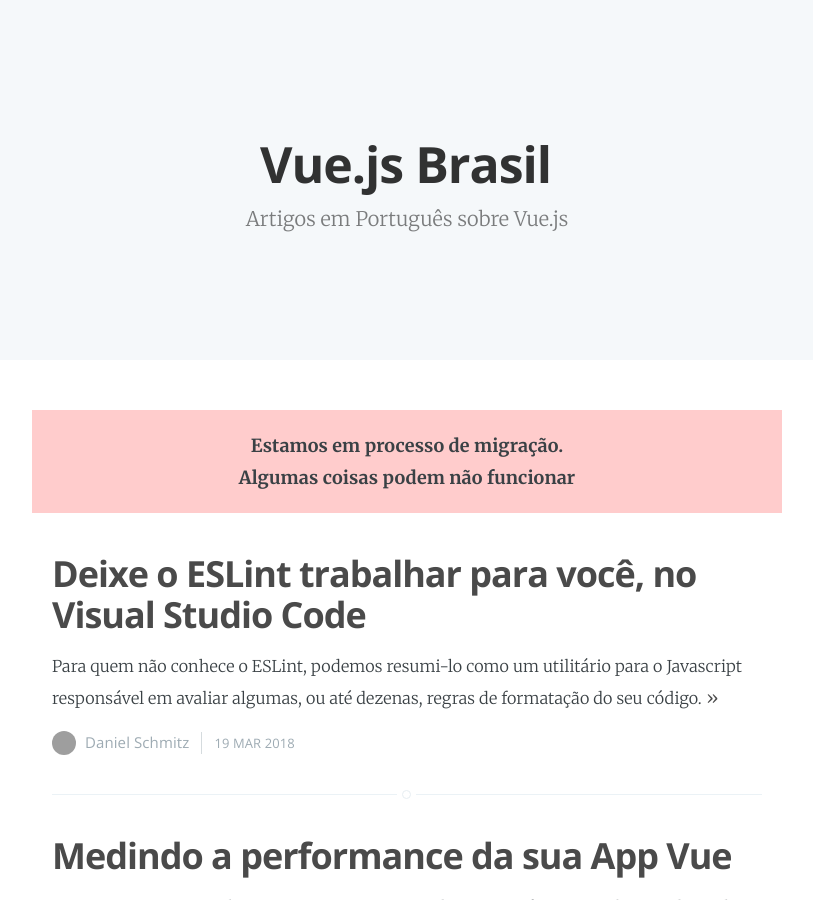
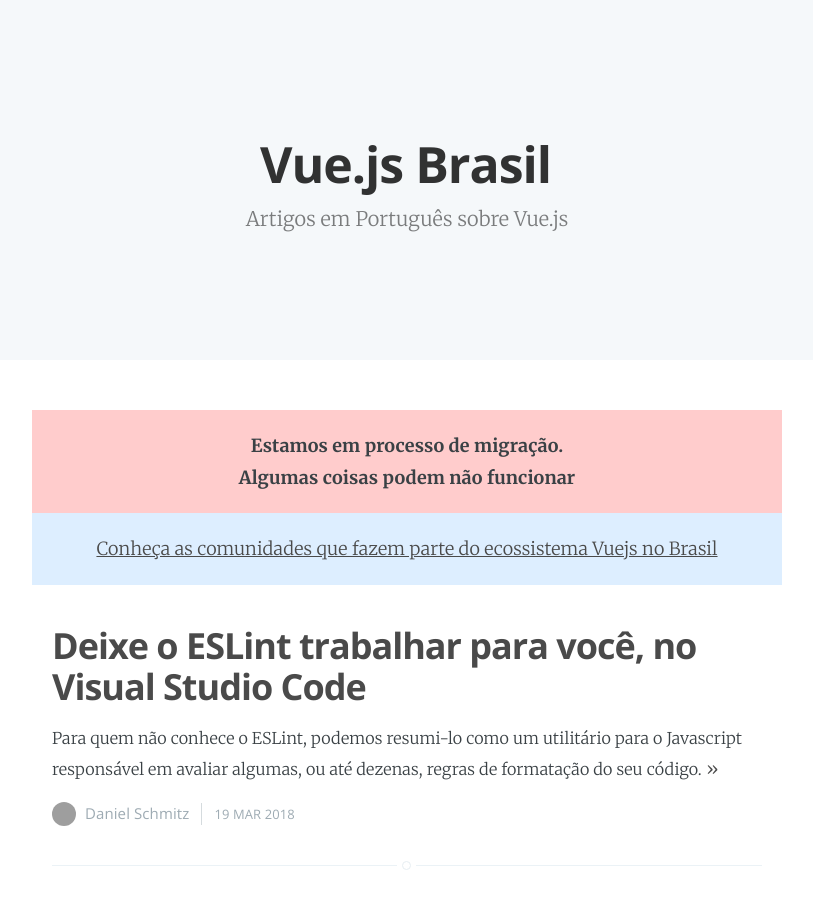
Before and after one commit to vuejs-br/blog, a Jekyll site: the page built from index.html, in a window 1280 px wide and 900 px high. Shown: the whole window, without its empty margins (233-1046 px from the left). Built offline with Jekyll 4.4.1, drawn with Linux system fonts in a browser that asks for light colours; the list of posts is cut into pages by our own code; grey boxes are pictures that could not be loaded.

Commit message:
Update index.html

```diff
--- a/index.html
+++ b/index.html
@@ -32,6 +32,9 @@
 
     {% if site.warning %} <div class="main-header-content inner" style="background-color: #fcc;padding:20px;text-align: center"><b>{{ site.warning_message }}</b></div> {% endif %}
 
+
+    <div class="main-header-content inner" style="background-color: #def;padding:20px;text-align: center"><a href="https://github.com/vuejs-br/comunidades" target="_blank">Conheça as comunidades que fazem parte do ecossistema Vuejs no Brasil</div>
+
     <div class="extra-pagination inner">
         {% include pagination.html %}
     </div>
```
